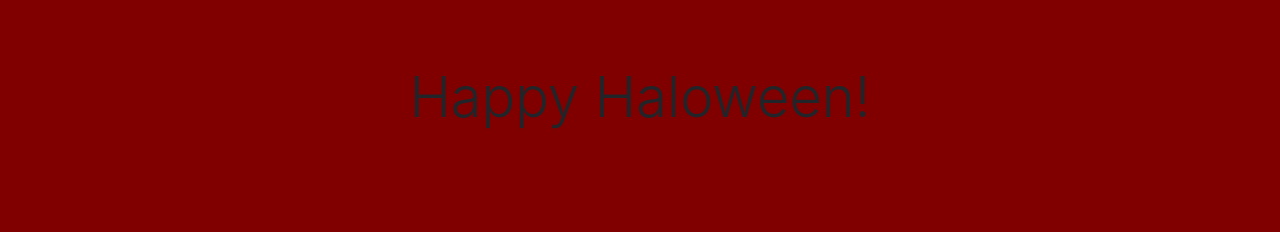
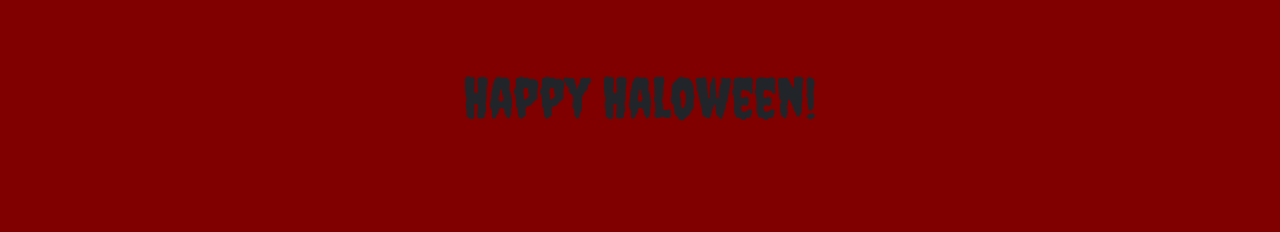
Before and after one commit to Luke3G/halloween_landing, a plain HTML site: page index.html in a window 1280 px wide. Shown: the top 232 px of the page. Drawn offline with nearby package versions, Linux system fonts and the light colour scheme; grey boxes are pictures that could not be loaded; a web font is replaced by a local one.

Commit message:
changed font

```diff
--- a/style.css
+++ b/style.css
@@ -1,4 +1,5 @@
 .row1{
+    font-family: 'Creepster', cursive;
     text-align: center;
     background-color: maroon;
 }
```
